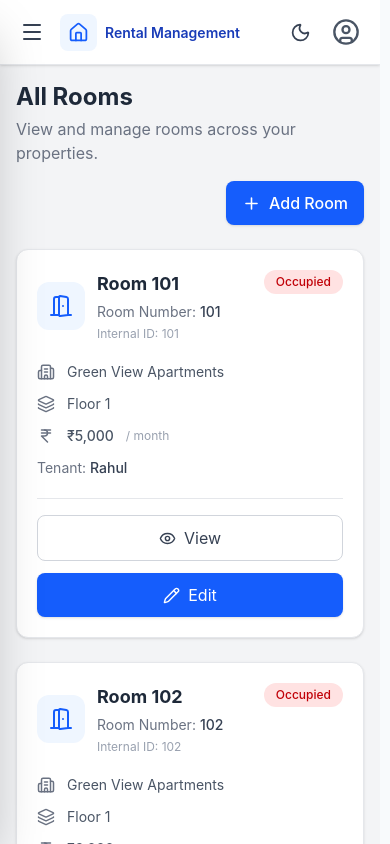
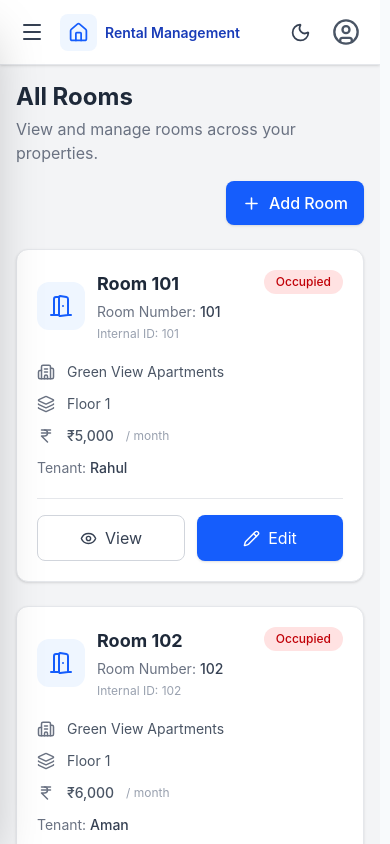
Before and after one commit to goyalprince2005/Rental-Management-System, a React (Vite) app in the folder client/: page /rooms in a window 390 px wide. Shown: the top 844 px of the page. Built offline with nearby package versions, Linux system fonts and the light colour scheme.

Commit message:
Improve mobile room card action buttons

```diff
--- a/client/src/components/RoomCard.jsx
+++ b/client/src/components/RoomCard.jsx
@@ -172,13 +172,13 @@ function RoomCard({ room }) {
       </div>
 
       {/* ACTION BUTTONS */}
-      <div className="mt-5 pt-4 border-t border-gray-200 dark:border-gray-700 flex flex-col sm:flex-row gap-3">
+      <div className="mt-5 pt-4 border-t border-gray-200 dark:border-gray-700 flex flex-row gap-3">
 
         {/* VIEW BUTTON */}
         <button
           type="button"
           onClick={handleView}
-          className="w-full sm:flex-1 flex items-center justify-center gap-2 border border-gray-300 dark:border-gray-600 text-gray-700 dark:text-gray-200 px-4 py-2.5 rounded-lg hover:bg-gray-50 dark:hover:bg-gray-700 hover:border-gray-400 dark:hover:border-gray-500 transition"
+          className="flex-1 min-w-0 flex items-center justify-center gap-2 border border-gray-300 dark:border-gray-600 text-gray-700 dark:text-gray-200 px-3 sm:px-4 py-2.5 rounded-lg hover:bg-gray-50 dark:hover:bg-gray-700 hover:border-gray-400 dark:hover:border-gray-500 transition"
         >
           <Eye size={17} />
           <span>View</span>
@@ -188,7 +188,7 @@ function RoomCard({ room }) {
         <button
           type="button"
           onClick={handleEdit}
-          className="w-full sm:flex-1 flex items-center justify-center gap-2 bg-blue-600 text-white px-4 py-2.5 rounded-lg hover:bg-blue-700 transition shadow-sm"
+          className="flex-1 min-w-0 flex items-center justify-center gap-2 bg-blue-600 text-white px-3 sm:px-4 py-2.5 rounded-lg hover:bg-blue-700 transition shadow-sm"
         >
           <Pencil size={17} />
           <span>Edit</span>
```
